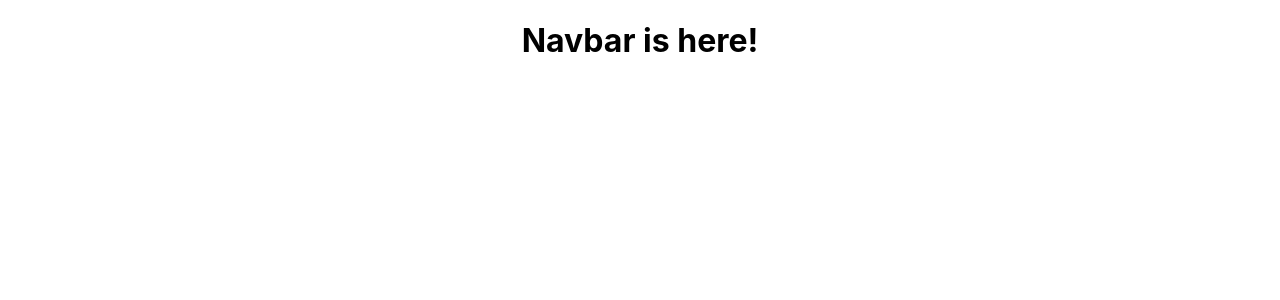
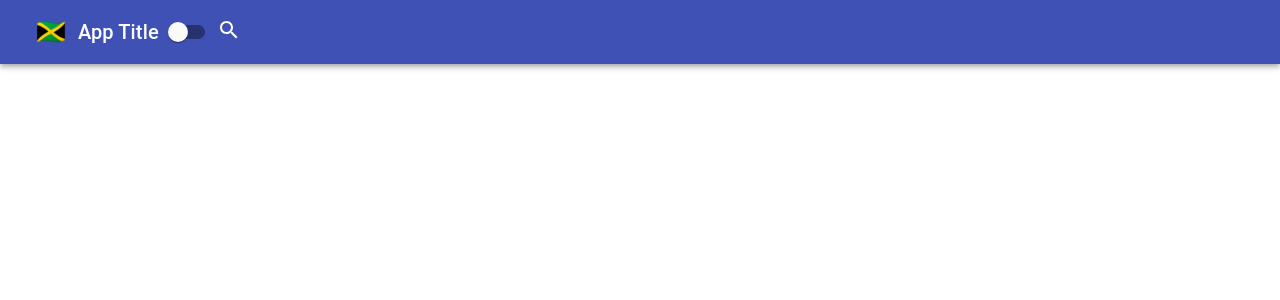
Before and after one commit to lowtrey/react-context-demo, a React (Create React App) app: page / in a window 1280 px wide. Shown: the top 300 px of the page. Built offline with nearby package versions, Linux system fonts and the light colour scheme.

Commit message:
Construct Navbar using material ui components

```diff
--- a/src/Navbar.js
+++ b/src/Navbar.js
@@ -1,13 +1,42 @@
 import React from 'react';
+import AppBar from '@material-ui/core/AppBar';
+import Toolbar from '@material-ui/core/Toolbar';
+import IconButton from '@material-ui/core/IconButton';
+import Typography from '@material-ui/core/Typography';
+import InputBase from '@material-ui/core/InputBase';
+import SearchIcon from '@material-ui/icons/Search';
+import Switch from '@material-ui/core/Switch';
+import { withStyles } from '@material-ui/core/styles';
+
+const styles = {
+
+};
 
 class Navbar extends React.Component {
   render() {
+    const { classes } = this.props
     return (
-      <div>
-        <h1>Navbar is here!</h1>
+      <div className={classes.root}>
+        <AppBar position='static' color='primary'>
+          <Toolbar>
+            <IconButton className={classes.menuButton} color='inherit'>
+              <span>🇯🇲</span>
+            </IconButton>
+            <Typography className={classes.title} variant='h6' color='inherit'>
+              App Title
+            </Typography>
+            <Switch />
+            <div className={classes.grow} />
+            <div className={classes.search}>
+              <div className={classes.searchIcon}>
+                <SearchIcon />
+              </div>
+            </div>
+          </Toolbar>
+        </AppBar>
       </div>
     );
   }
 }
 
-export default Navbar;
+export default withStyles(styles)(Navbar);
```
